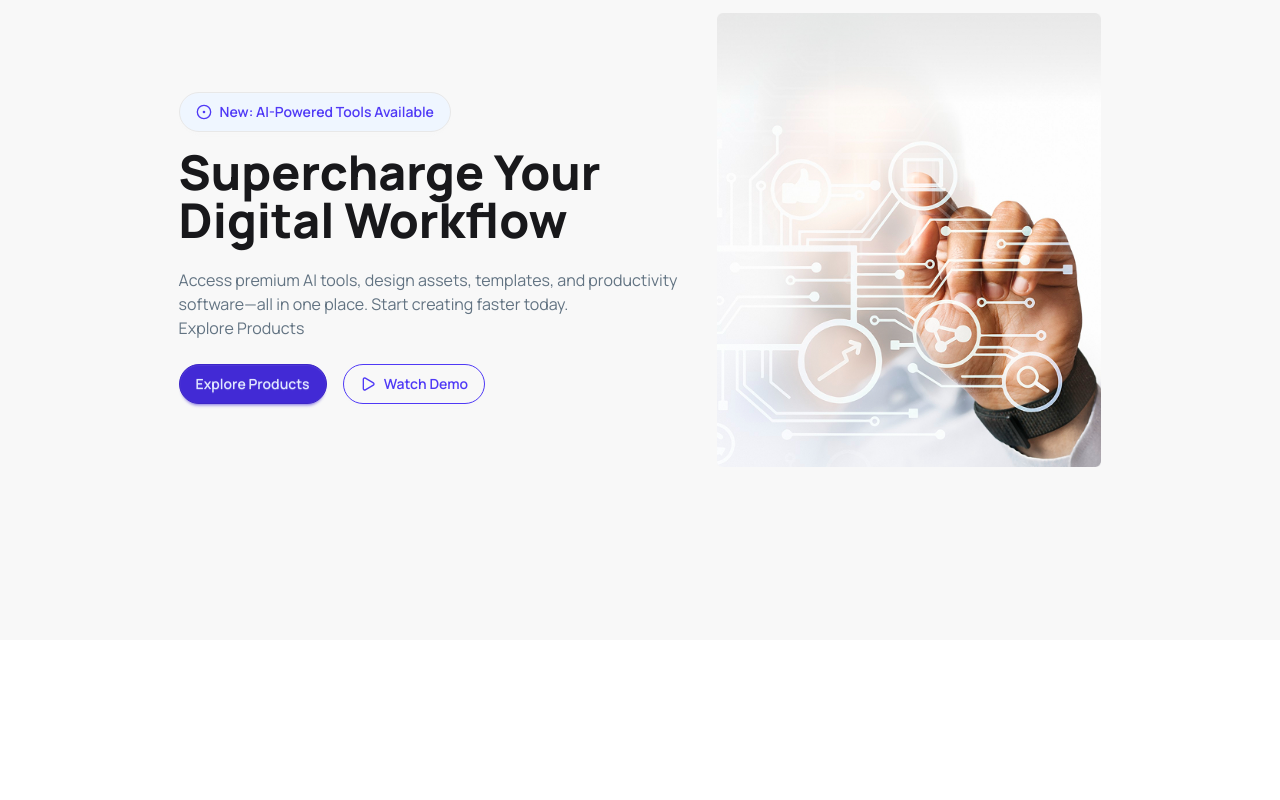
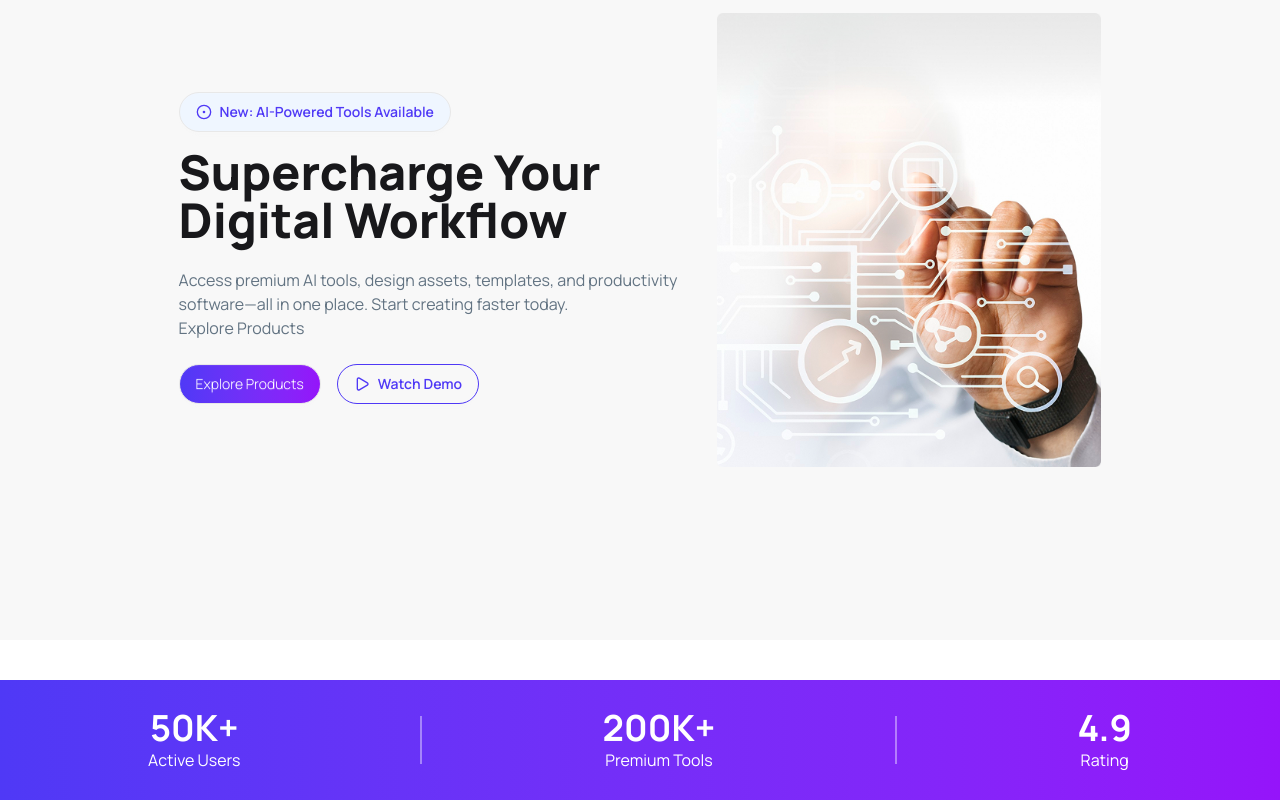
Before and after one commit to tanzid-48/digital-tools-platform, a React (Vite) app: page / in a window 1280 px wide. Shown: the part 225-1025 px from the top of the page. Before the commit the page ends 865 px from the top, so only its background shows below. Built offline with nearby package versions, Linux system fonts and the light colour scheme.

Commit message:
Style: Add the StatsSection section like figma

```diff
--- a/src/App.jsx
+++ b/src/App.jsx
@@ -1,6 +1,7 @@
 import './App.css'
 import Hero from './components/hero/Hero'
 import NavBar from './components/navbar/NavBar'
+import StatsSection from './ui/StatsSection'
 
 function App() {
 return (
@@ -11,6 +12,7 @@ return (
 
   <main>
    <Hero></Hero>
+   <StatsSection></StatsSection>
   </main>
 
   <footer></footer>
--- a/src/components/hero/Hero.jsx
+++ b/src/components/hero/Hero.jsx
@@ -21,7 +21,7 @@ const Hero = () => {
                         Explore Products
                     </p>
                     <div className="flex flex-wrap gap-4">
-                        <button className="btn btn-primary rounded-full ">Explore Products</button>
+                        <button className="btn bg-linear-to-r from-[#4F39F6] to-[#9514FA] text-white font-light rounded-full ">Explore Products</button>
                         <button className="btn border-[#4F39F6] text-[#4F39F6] rounded-full flex items-center gap-2">
                             <Play size={16} />
                             Watch Demo
--- a/src/components/navbar/NavBar.jsx
+++ b/src/components/navbar/NavBar.jsx
@@ -35,7 +35,7 @@ const NavBar = () => {
           </svg>
         </div>
         <a className="hidden md:block">Login</a>
-        <button className="btn btn-primary rounded-full text-white">
+        <button className="btn bg-linear-to-r from-[#4F39F6] to-[#9514FA]  rounded-full text-white font-light">
           Get Started
         </button>
       </div>
--- a/src/ui/StatsSection.jsx
+++ b/src/ui/StatsSection.jsx
@@ -0,0 +1,31 @@
+import React from 'react';
+const StatsSection = () => {
+    return (
+        <div className="bg-linear-to-r from-[#4F39F6] to-[#9514FA] py-7 mt-10">
+
+            <div className="  flex flex-col md:flex-row justify-evenly items-center gap-8 text-center">
+
+                <div>
+                    <h3 className="text-white font-bold text-4xl">50K+</h3>
+                    <p className="text-white">Active Users</p>
+                </div>
+
+                <div className="hidden md:block h-12 w-0.5 bg-white opacity-40"></div>
+                <div>
+                    <h3 className="text-white font-bold text-4xl">200K+</h3>
+                    <p className="text-white">Premium Tools</p>
+                </div>
+
+                <div className="hidden md:block h-12 w-0.5 bg-white opacity-40"></div>
+                <div>
+                    <h3 className="text-white font-bold text-4xl">4.9</h3>
+                    <p className="text-white">Rating</p>
+                </div>
+
+            </div>
+
+        </div>
+    );
+};
+
+export default StatsSection;
```
